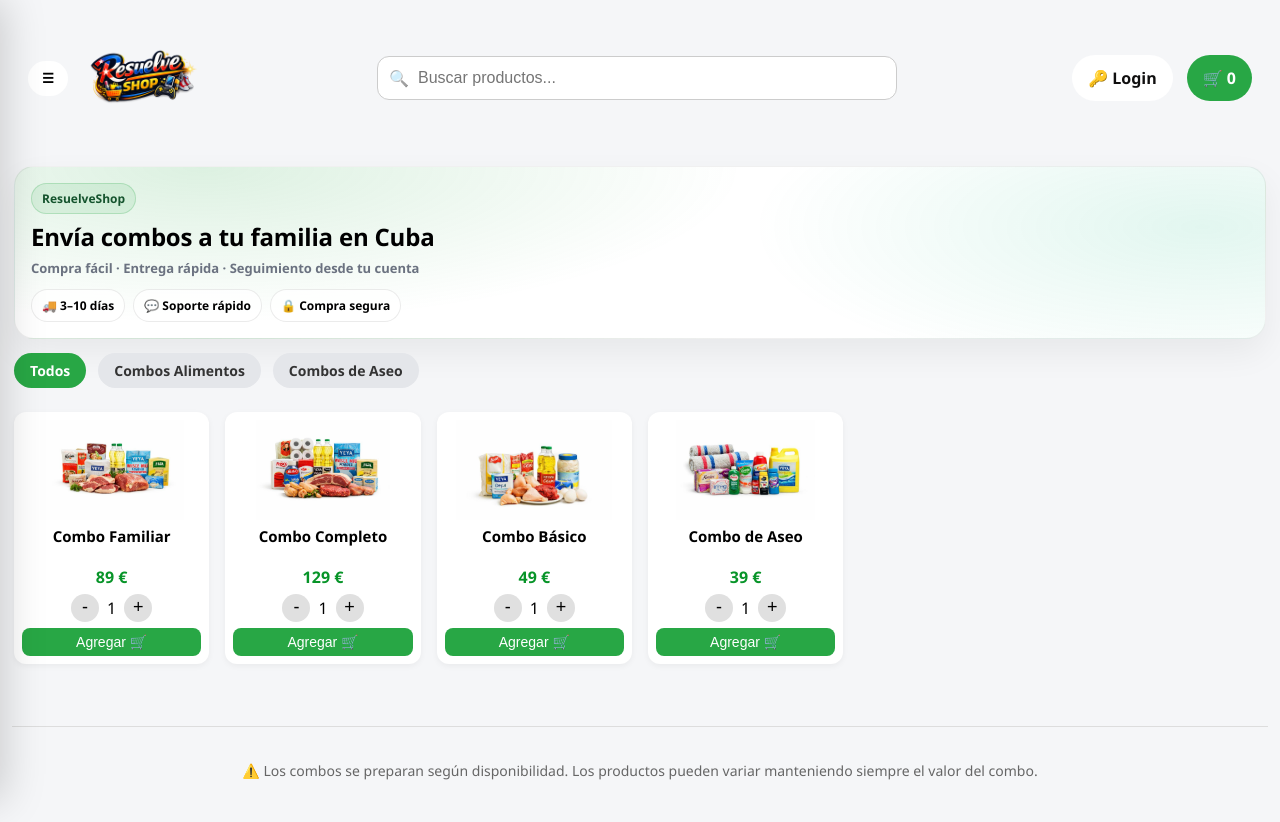
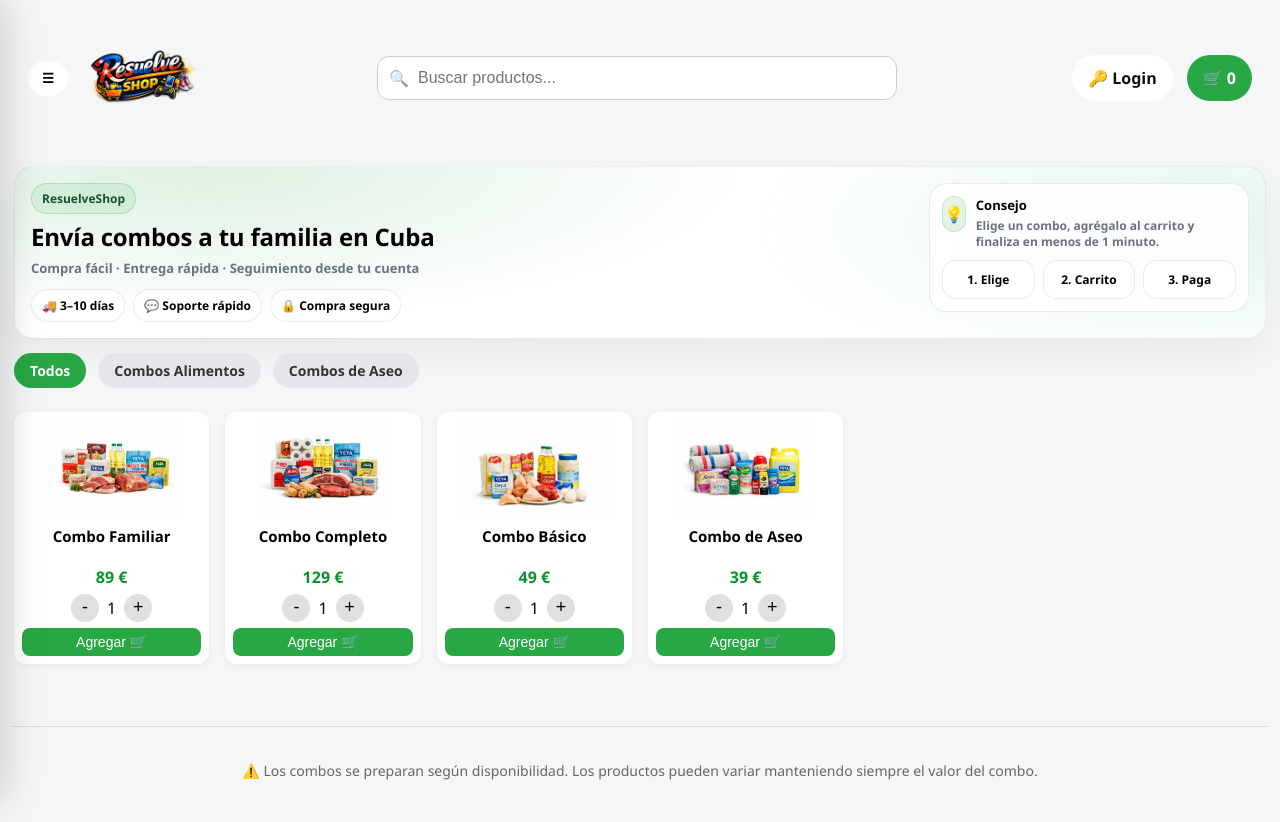
Before and after one commit to basultodaniel20-source/resuelveshop, a Vue app: page / in a window 1280 px wide. Built offline with nearby package versions, Linux system fonts and the light colour scheme.

Commit message:
Actualizar home

```diff
--- a/src/views/Home.vue
+++ b/src/views/Home.vue
@@ -13,6 +13,26 @@
             <span class="badge">🚚 3–10 días</span>
             <span class="badge">💬 Soporte rápido</span>
             <span class="badge">🔒 Compra segura</span>
+          </div>
+        </div>
+
+        <div class="hero-right">
+          <div class="tip">
+            <div class="tip-top">
+              <span class="tip-ico">💡</span>
+              <div>
+                <div class="tip-title">Consejo</div>
+                <div class="tip-text">
+                  Elige un combo, agrégalo al carrito y finaliza en menos de 1 minuto.
+                </div>
+              </div>
+            </div>
+
+            <div class="tip-steps">
+              <div class="step"><b>1.</b> Elige</div>
+              <div class="step"><b>2.</b> Carrito</div>
+              <div class="step"><b>3.</b> Paga</div>
+            </div>
           </div>
         </div>
       </div>
```
